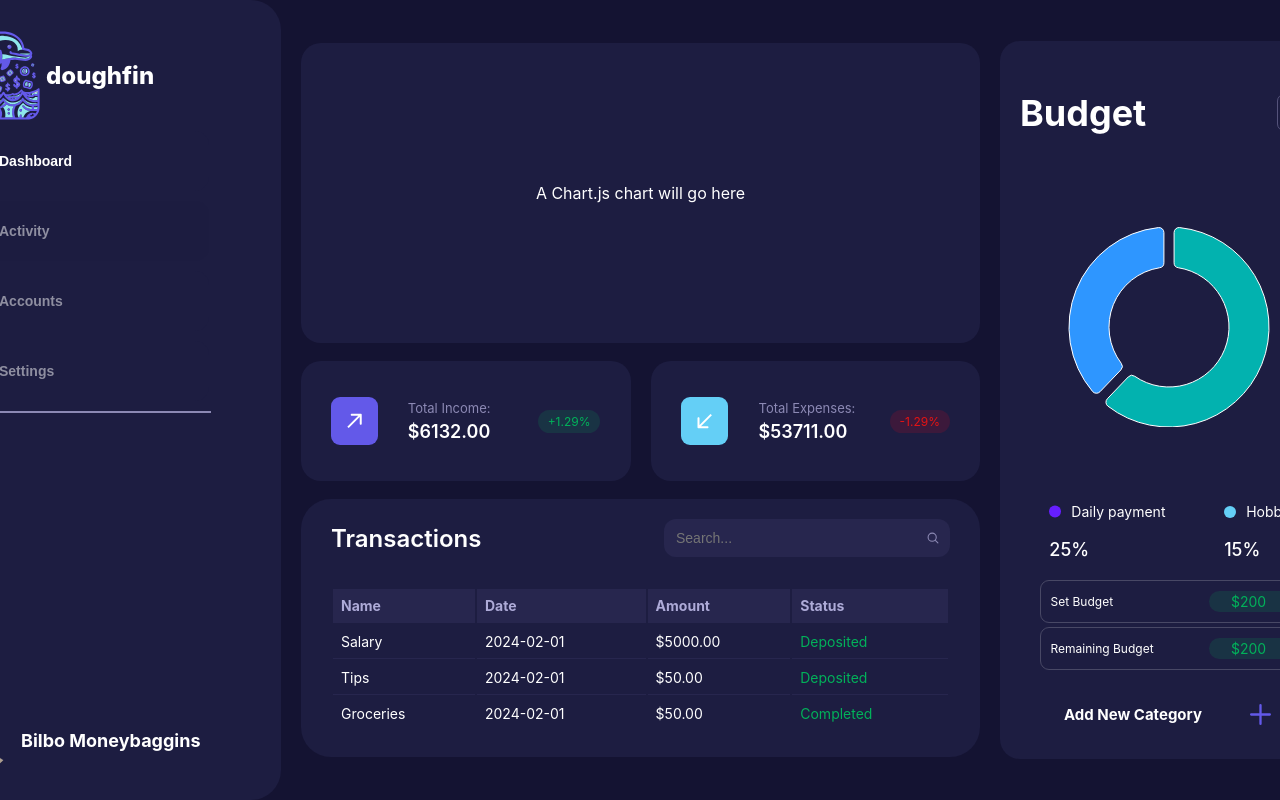
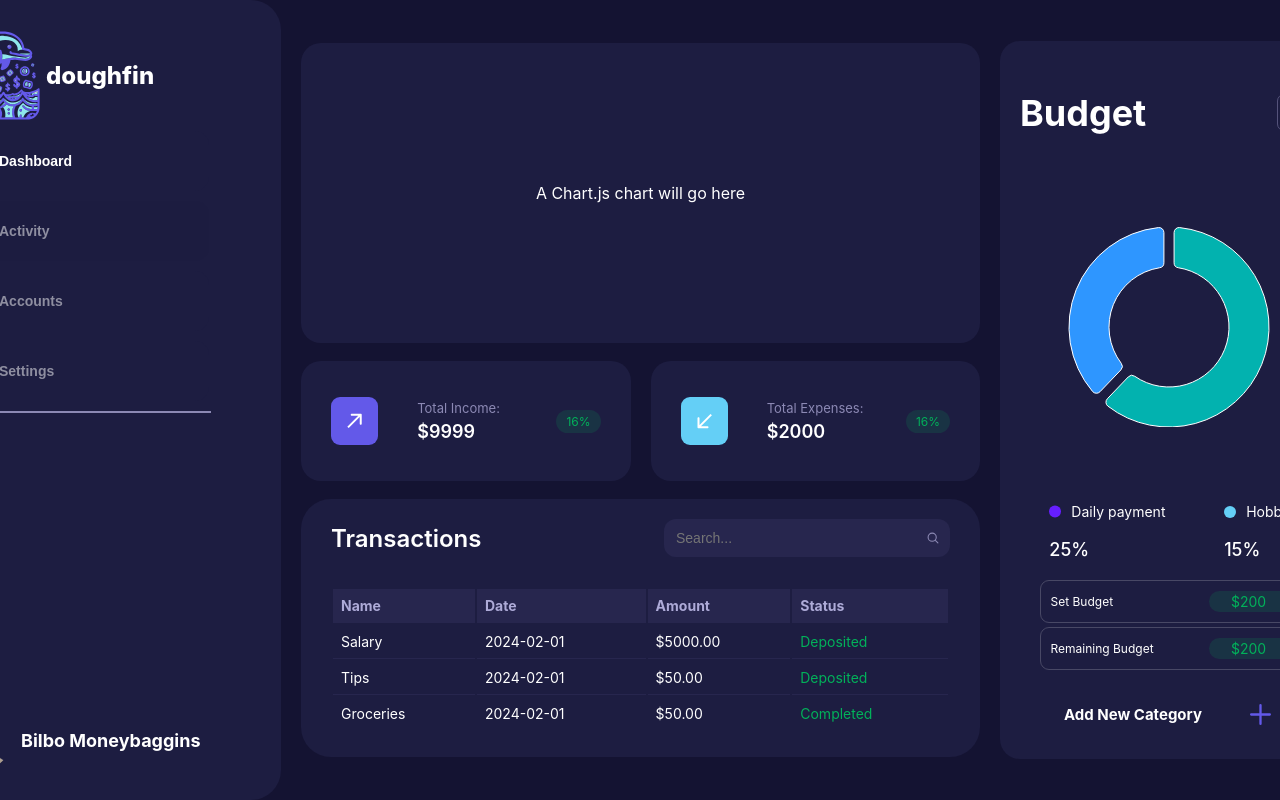
Before and after one commit to MaryBruff/DoughFin_FE, a React (Create React App) app: page / in a window 1280 px wide. Built offline with nearby package versions, Linux system fonts and the light colour scheme.

Commit message:
Add expenses data and income data json and display totals on dashboard

```diff
--- /dev/null
+++ b/src/ExpensesData.json
@@ -0,0 +1,8 @@
+{
+  "data": {
+      "currentExpenses": {
+          "amount": 2000.00,
+          "pctChange": 0.16
+      }
+  }
+}
--- /dev/null
+++ b/src/IncomeData.json
@@ -0,0 +1,8 @@
+{
+  "data": {
+      "currentIncome": {
+          "amount": 9999.00,
+          "pctChange": 0.16
+      }
+  }
+}
--- a/src/components/App/App.js
+++ b/src/components/App/App.js
@@ -3,6 +3,8 @@ import NavBar from '../NavBar/NavBar'
 import Dashboard from '../Dashboard/Dashboard'
 import transactionsData from "../../TransactionsData.json"
 import cashflowData from "../../CashFlowData.json"
+import incomeData from "../../IncomeData.json"
+import expensesData from "../../ExpensesData.json"
 import './App.css';
 
 const App = () => {
@@ -12,7 +14,7 @@ const App = () => {
   return (
     <main className='app'>
       <NavBar userName={userName} />
-      <Dashboard income={income} expenses={expenses}/>
+      <Dashboard income={income} expenses={expenses} incomeData={incomeData} expensesData={expensesData}/>
     </main>
   )
 }
--- a/src/components/Dashboard/Dashboard.js
+++ b/src/components/Dashboard/Dashboard.js
@@ -6,7 +6,7 @@ import Budget from '../Budget/Budget'
 import DownArrow from '../../assets/icons/down-arrow.svg'
 import UpArrow from '../../assets/icons/up-arrow.svg'
 
-const Dashboard = ({income, expenses}) => {
+const Dashboard = ({income, expenses, incomeData, expensesData}) => {
   return (
     <main className='dashboard'>
       <section className='dashboard-section'>
@@ -17,14 +17,14 @@ const Dashboard = ({income, expenses}) => {
           {/* The Total component will need conditional rendering to for the arrow AND percentage */}
           <Total
             totalType={'Total Income:'}
-            totalAmount={'6132.00'}
-            totalPercentage={'+1.29%'}
+            totalAmount={incomeData.data.currentIncome.amount}
+            totalPercentage={incomeData.data.currentIncome.pctChange.toString()}
             arrow={UpArrow}
           />
           <Total
             totalType={'Total Expenses:'}
-            totalAmount={'53711.00'}
-            totalPercentage={'-1.29%'}
+            totalAmount={expensesData.data.currentExpenses.amount}
+            totalPercentage={expensesData.data.currentExpenses.pctChange.toString()}
             arrow={DownArrow}
           />
         </div>
--- a/src/components/Total/Total.js
+++ b/src/components/Total/Total.js
@@ -4,8 +4,7 @@ import UpArrow from '../../assets/icons/up-arrow.svg'
 
 const Total = ({ arrow, totalType, totalAmount, totalPercentage }) => {
   const firstChar = totalPercentage.charAt(0);
-  const percentage = firstChar === '+' ? 'percentage-up' : 'percentage-down'
-
+  const percentage = firstChar === '-' ? 'percentage-down' : 'percentage-up'
   return (
     <summary className='totals-container'>
       <div className='totals-flex'>
@@ -18,7 +17,7 @@ const Total = ({ arrow, totalType, totalAmount, totalPercentage }) => {
         </div>
         <div className={percentage}>
 
-          <p className={`${percentage}-text`}>{totalPercentage}</p>
+          <p className={`${percentage}-text`}>{totalPercentage * 100}%</p>
         </div>
       </div>
     </summary>
```
